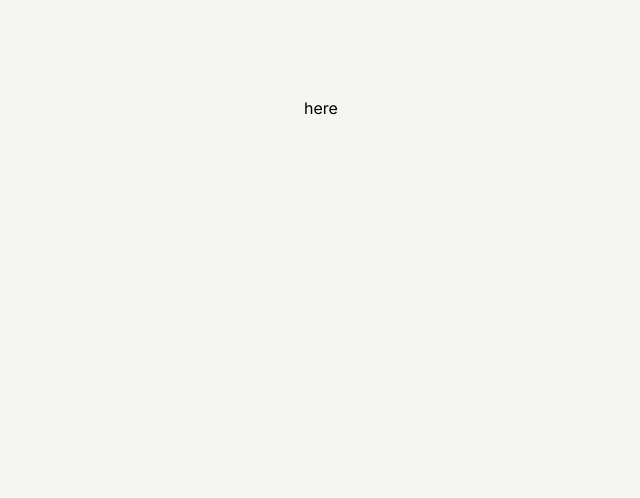
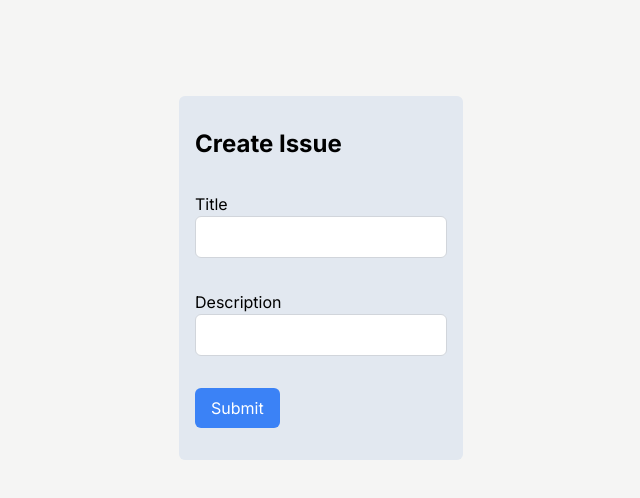
Before and after one commit to Bourn3x/sitemate-client, a Next.js app: page / in a window 1280 px wide. Shown: the top 498 px of the page, without its empty margins (319-959 px from the left). Built offline with nearby package versions, Linux system fonts and the light colour scheme.

Commit message:
Implement Create Issue feature

```diff
--- /dev/null
+++ b/src/components/CreateIssue/index.tsx
@@ -0,0 +1,63 @@
+import { SERVER_URL } from "@/constants/server";
+import { useRef } from "react";
+import { toast } from "react-toastify";
+import "react-toastify/dist/ReactToastify.css";
+
+export const CreateIssue = () => {
+  const titleRef = useRef<HTMLInputElement | null>(null);
+  const descriptionRef = useRef<HTMLInputElement | null>(null);
+
+  const handleSubmit = async (e: any) => {
+    e.preventDefault();
+    if (!titleRef.current?.value) {
+      toast.error("Title is required");
+      return;
+    }
+    if (!descriptionRef.current?.value) {
+      toast.error("Title is required");
+      return;
+    }
+    const body = {
+      title: titleRef.current?.value,
+      description: descriptionRef.current?.value,
+    };
+
+    try {
+      await fetch(`${SERVER_URL}/issues`, {
+        method: "POST",
+        headers: {
+          "Content-Type": "application/json",
+        },
+        body: JSON.stringify(body),
+      });
+      toast.success("Issue created successfully");
+      titleRef.current!.value = "";
+      descriptionRef.current!.value = "";
+    } catch (error) {
+      toast.error("Error creating issue");
+    }
+  };
+
+  return (
+    <form onSubmit={handleSubmit} className="bg-slate-200 px-4 py-8 rounded-md">
+      <h1 className="text-2xl font-bold mb-8">Create Issue</h1>
+      <p>Title</p>
+      <input
+        className="block p-2 rounded-md border-gray-300 border mb-8"
+        ref={titleRef}
+      />
+      <p>Description</p>
+      <input
+        className="block p-2 rounded-md border-gray-300 border"
+        ref={descriptionRef}
+      />
+
+      <button
+        type="submit"
+        className="bg-blue-500 text-white py-2 px-4 rounded-md mt-8"
+      >
+        Submit
+      </button>
+    </form>
+  );
+};
--- /dev/null
+++ b/src/constants/queryKeys.ts
@@ -0,0 +1,2 @@
+export const issuesQueryKey = ["issues"];
+export const issueQueryKey = (id: string) => ["issue", id];
--- /dev/null
+++ b/src/constants/server.ts
@@ -0,0 +1 @@
+export const SERVER_URL = "http://localhost:3001/api/v1";
--- a/src/pages/index.tsx
+++ b/src/pages/index.tsx
@@ -1,13 +1,16 @@
 import { Inter } from "next/font/google";
+import { CreateIssue } from "@/components/CreateIssue";
+import { ToastContainer } from 'react-toastify';
 
 const inter = Inter({ subsets: ["latin"] });
 
 export default function Home() {
   return (
     <main
-      className={`flex min-h-screen flex-col items-center justify-between p-24 bg-stone-100 ${inter.className}`}
+      className={`flex min-h-screen flex-col items-center p-24 bg-stone-100 ${inter.className}`}
     >
-      here
+      <ToastContainer position="top-center"/>
+      <CreateIssue/>
     </main>
   );
 }
```
Also changed, not shown: package.json (+6 -4 lines), 1 other file (tests, documents, lock files or other folders).
